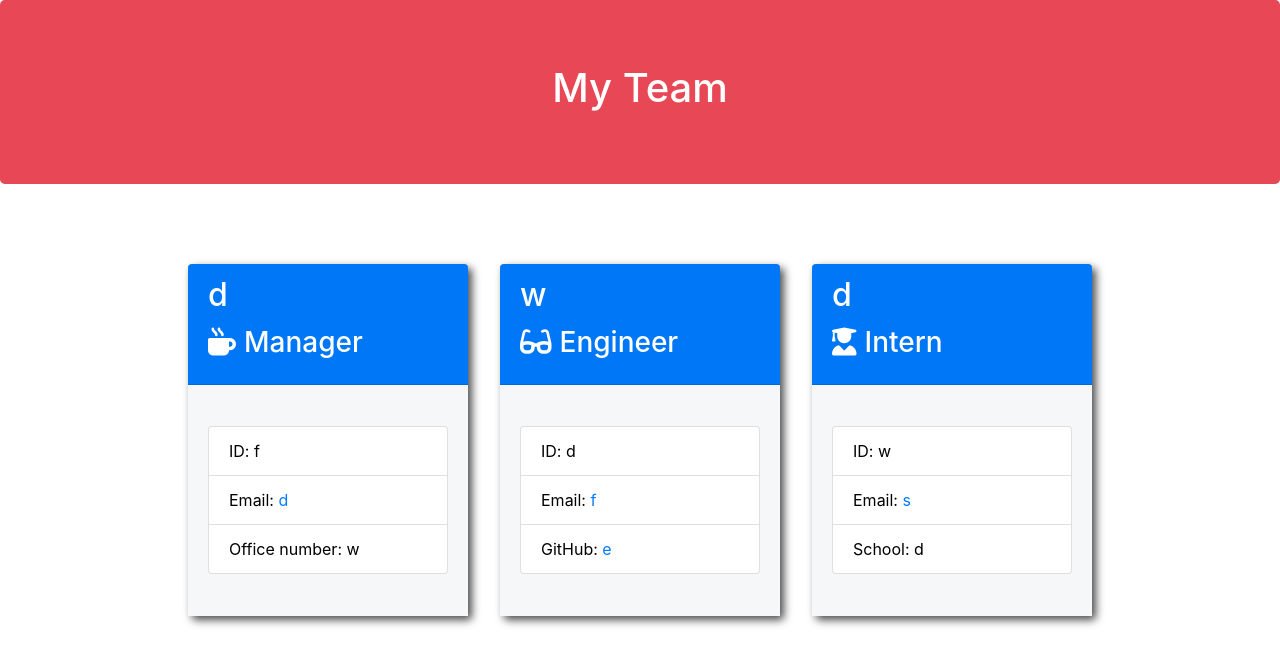
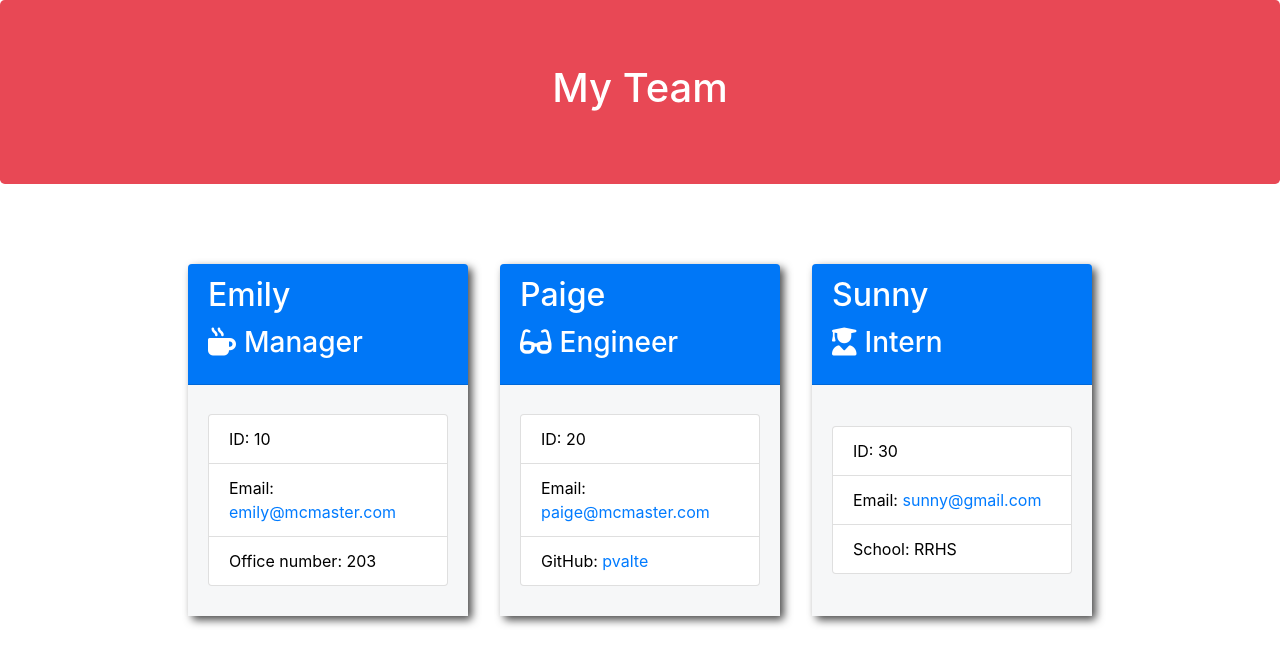
Before and after one commit to pvalte/Team-Profile-Generator, a website: page dist/profile.html in a window 1280 px wide. Drawn offline with nearby package versions, Linux system fonts and the light colour scheme.

```diff
--- a/dist/profile.html
+++ b/dist/profile.html
@@ -27,42 +27,42 @@
 
         <div class="card employee-card">
         <div class="card-header">
-            <h2 class="card-title">d</h2>
+            <h2 class="card-title">Emily</h2>
             <h3 class="card-title"><i class="fas fa-mug-hot mr-2"></i>Manager</h3>
         </div>
         <div class="card-body">
             <ul class="list-group">
-                <li class="list-group-item">ID: f</li>
-                <li class="list-group-item">Email: <a href="mailto:d">d</a></li>
-                <li class="list-group-item">Office number: w</li>
+                <li class="list-group-item">ID: 10</li>
+                <li class="list-group-item">Email: <a href="mailto:emily@mcmaster.com">emily@mcmaster.com</a></li>
+                <li class="list-group-item">Office number: 203</li>
             </ul>
         </div>
     </div>
 
         <div class="card employee-card">
     <div class="card-header">
-        <h2 class="card-title">w</h2>
+        <h2 class="card-title">Paige</h2>
         <h3 class="card-title"><i class="fas fa-glasses mr-2"></i>Engineer</h3>
     </div>
     <div class="card-body">
         <ul class="list-group">
-            <li class="list-group-item">ID: d</li>
-            <li class="list-group-item">Email: <a href="mailto:f">f</a></li>
-            <li class="list-group-item">GitHub: <a href="https://github.com/e" target="_blank" rel="noopener noreferrer">e</a></li>
+            <li class="list-group-item">ID: 20</li>
+            <li class="list-group-item">Email: <a href="mailto:paige@mcmaster.com">paige@mcmaster.com</a></li>
+            <li class="list-group-item">GitHub: <a href="https://github.com/pvalte" target="_blank" rel="noopener noreferrer">pvalte</a></li>
         </ul>
     </div>
 </div>
 
         <div class="card employee-card">
     <div class="card-header">
-        <h2 class="card-title">d</h2>
+        <h2 class="card-title">Sunny</h2>
         <h3 class="card-title"><i class="fas fa-user-graduate mr-2"></i>Intern</h3>
     </div>
     <div class="card-body">
         <ul class="list-group">
-            <li class="list-group-item">ID: w</li>
-            <li class="list-group-item">Email: <a href="mailto:s">s</a></li>
-            <li class="list-group-item">School: d</li>
+            <li class="list-group-item">ID: 30</li>
+            <li class="list-group-item">Email: <a href="mailto:sunny@gmail.com">sunny@gmail.com</a></li>
+            <li class="list-group-item">School: RRHS</li>
         </ul>
     </div>
 </div>
```
Also changed, not shown: README.md.
